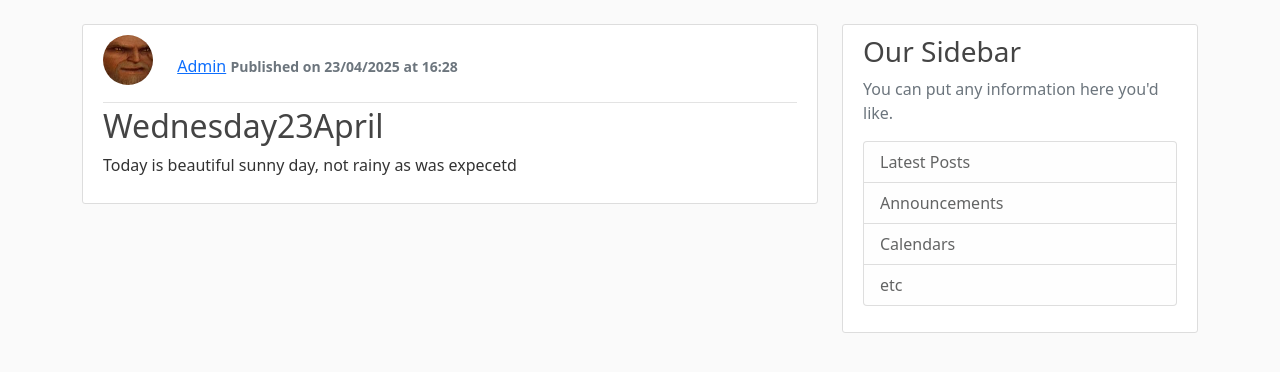
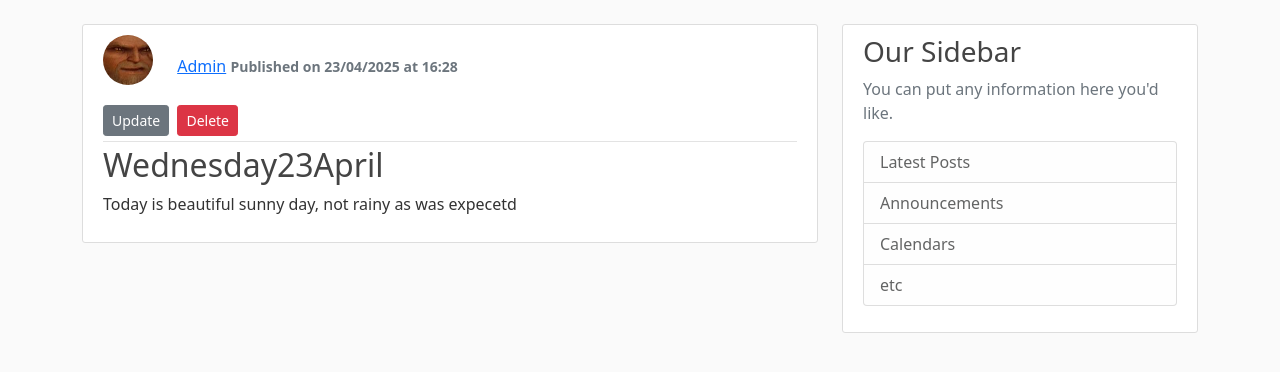
Before and after one commit to DmitryZherebtsov/Discussion-Forum, a Flask app: page /post/1 in a window 1280 px wide. Shown: the part 56-428 px from the top of the page. Run offline with Flask 3, Linux system fonts and the light colour scheme; a user stored in the database is signed in.

Commit message:
some_updates

```diff
--- a/flaskstart/models.py
+++ b/flaskstart/models.py
@@ -13,7 +13,9 @@ class User(db.Model, UserMixin):
     email = db.Column(db.String(120), unique=True, nullable=False)
     image_file = db.Column(db.String(20), nullable=False, default='default.jpg')
     password = db.Column(db.String(60), nullable=False)
+
     posts = db.relationship('Post', backref='author', lazy=True)
+                                                        # True = все вантажиться при запиті
     # posts_message = db.relationship('Post', backref='author_message', lazy=True)
 
     def __repr__(self):
@@ -25,6 +27,7 @@ class Post(db.Model):
     title = db.Column(db.String(100), nullable=False)
     date_posted = db.Column(db.DateTime, nullable=False, default=datetime.utcnow)
     content = db.Column(db.Text, nullable=False)
+
     user_id = db.Column(db.Integer, db.ForeignKey('user.id'), nullable=False)
 
     def __repr__(self):
--- a/flaskstart/routes.py
+++ b/flaskstart/routes.py
@@ -208,7 +208,7 @@ def post(post_id): # id конкретного поста
 @app.route("/post/<int:post_id>/update", methods=['GET', 'POST'])
 @login_required
 def update_post(post_id):
-    post = Post.query.get_or_404(post_id)
+    post = Post.query.get_or_404(post_id)# Шукає пост за id або викидає 404
     if post.author != current_user:
         abort(403)
     form = PostForm()
@@ -225,3 +225,15 @@ def update_post(post_id):
                            title='Update Post',
                            form=form,
                            legend='Update Post')
+
+
+@app.route("/post/<int:post_id>/delete", methods=['POST'])
+@login_required
+def delete_post(post_id):
+    post = Post.query.get_or_404(post_id)
+    if post.author != current_user:
+        abort(403)
+    db.session.delete(post)
+    db.session.commit()
+    flash('Your post has been deleted!', 'success')
+    return redirect(url_for('home'))
--- a/flaskstart/templates/create_post.html
+++ b/flaskstart/templates/create_post.html
@@ -1,3 +1,4 @@
+<!-- It's also a update_post template, different legend here-->
 {% extends "layout.html" %}
 {% block content %}
     <div class="content-section">
--- a/flaskstart/templates/post.html
+++ b/flaskstart/templates/post.html
@@ -11,9 +11,46 @@
                 alt="">
                 <a class="mr-2" href="#">{{ post.author.username }}</a>
                 <small class="text-muted"><b>{{ post.date_posted.strftime('Published on %d/%m/%Y at %H:%M') }}</b></small>
+                {% if post.author == current_user %}
+                    <div>
+                        <a  class="btn btn-secondary btn-sm mt-1 mb-1"
+                            href="{{ url_for('update_post', post_id=post.id)}}">
+                            Update
+                        </a>
+
+                        <button type="button" class="btn btn-danger btn-sm m-1"
+                                data-bs-toggle="modal"
+                                data-bs-target="#deleteModal">
+                            Delete
+                        </button>
+                    </div>
+                {% endif %}
             </div>
             <h2 class="article-title">{{ post.title }}</h2>
             <p class="article-content">{{ post.content }}</p>
         </div>
     </article>
+
+    <!-- example Modal from https://getbootstrap.com/docs/4.0/components/modal/ -->
+    <div class="modal fade" id="deleteModal" tabindex="-1" role="dialog" aria-labelledby="deleteModalLabel" aria-hidden="true">
+        <div class="modal-dialog" role="document">
+            <div class="modal-content">
+                <div class="modal-header">
+                    <h5 class="modal-title" id="deleteModalLabel">Delete Post?</h5>
+                    <button type="button" class="close" data-dismiss="modal" aria-label="Close">
+                        <span aria-hidden="true">&times;</span>
+                    </button>
+                </div>
+                <div class="modal-body">
+                    Do you want to delete your post?
+                </div>
+                <div class="modal-footer">
+                    <button type="button" class="btn btn-secondary" data-dismiss="modal">Close</button>
+                    <form action="{{ url_for('delete_post', post_id=post.id) }}" method="POST">
+                        <input class="btn btn-danger" type="submit" value="Delete">
+                    </form>
+                </div>
+            </div>
+        </div>
+    </div>
 {% endblock content %}
```
Also changed, not shown: requirements.txt (+6 -402 lines), instance/site.db.
